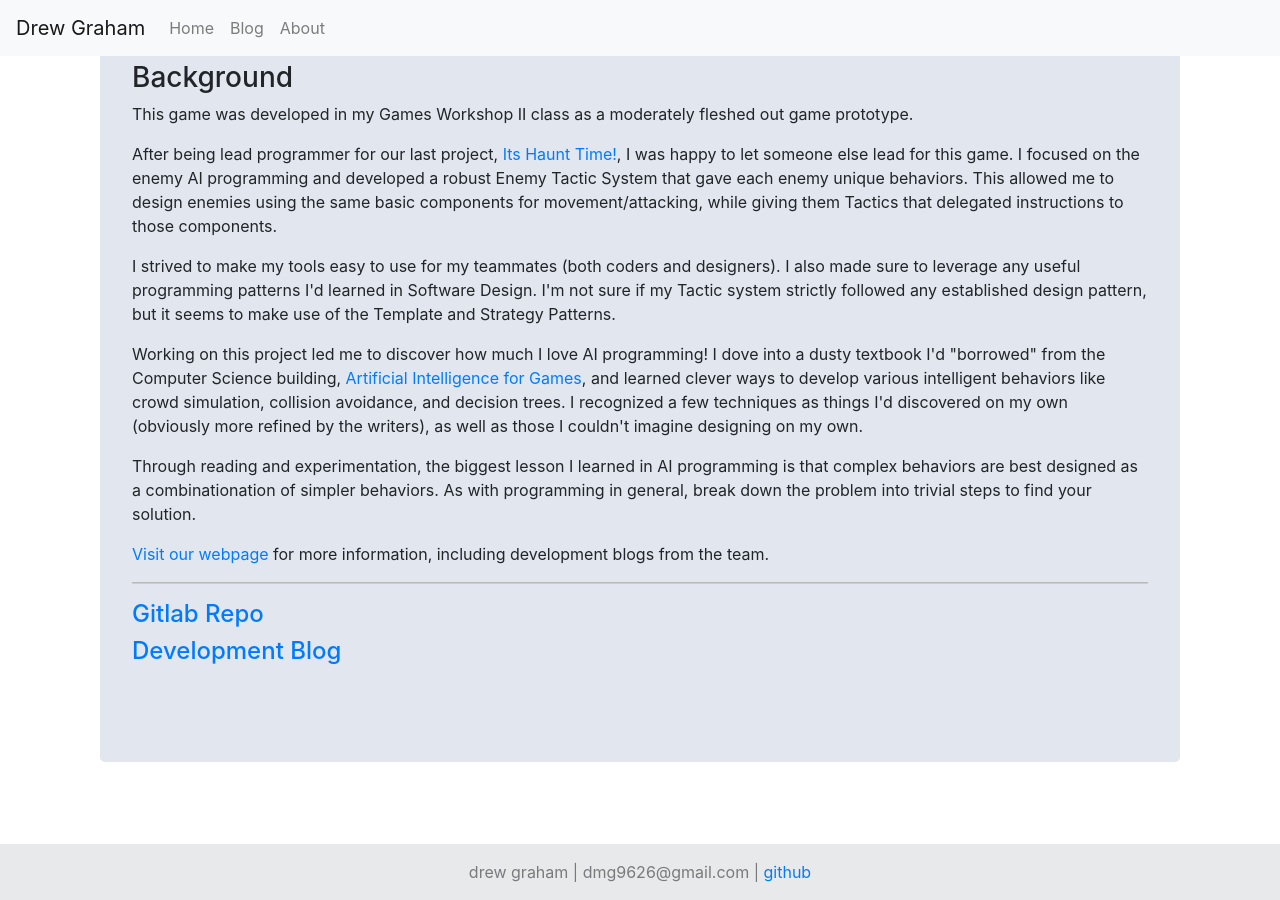
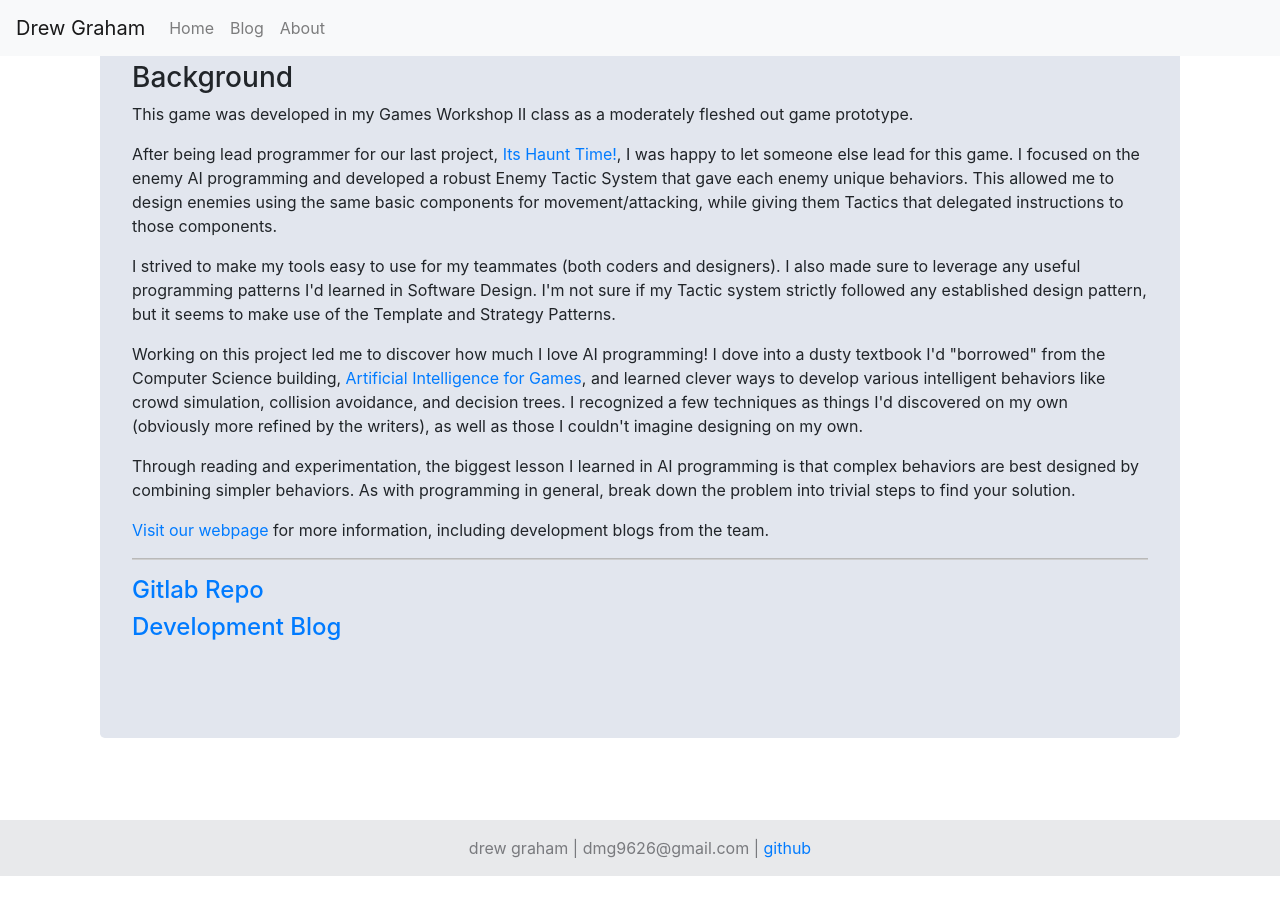
Before and after one commit to dmg9626/dmg9626.github.io, a Jekyll site: the page built from games/holy-tester.md, in a window 1280 px wide and 900 px high, scrolled down 1280 px. Built offline with Jekyll 4.4.1, drawn with Linux system fonts in a browser that asks for light colours; nearby versions of some CDN libraries; library files that are not in the unit come from our copies; after the commit the page ends 2156 px from its top, so only the background shows below that.

Commit message:
fixed typo in Holy Testers description

```diff
--- a/games/holy-tester.md
+++ b/games/holy-tester.md
@@ -33,7 +33,7 @@ Working on this project led me to discover how much I love AI programming! I dov
 </p>
 
 <p>
-Through reading and experimentation, the biggest lesson I learned in AI programming is that complex behaviors are best designed as a combinationation of simpler behaviors. As with programming in general, break down the problem into trivial steps to find your solution.
+Through reading and experimentation, the biggest lesson I learned in AI programming is that complex behaviors are best designed by combining simpler behaviors. As with programming in general, break down the problem into trivial steps to find your solution.
 </p>
 
 
```
